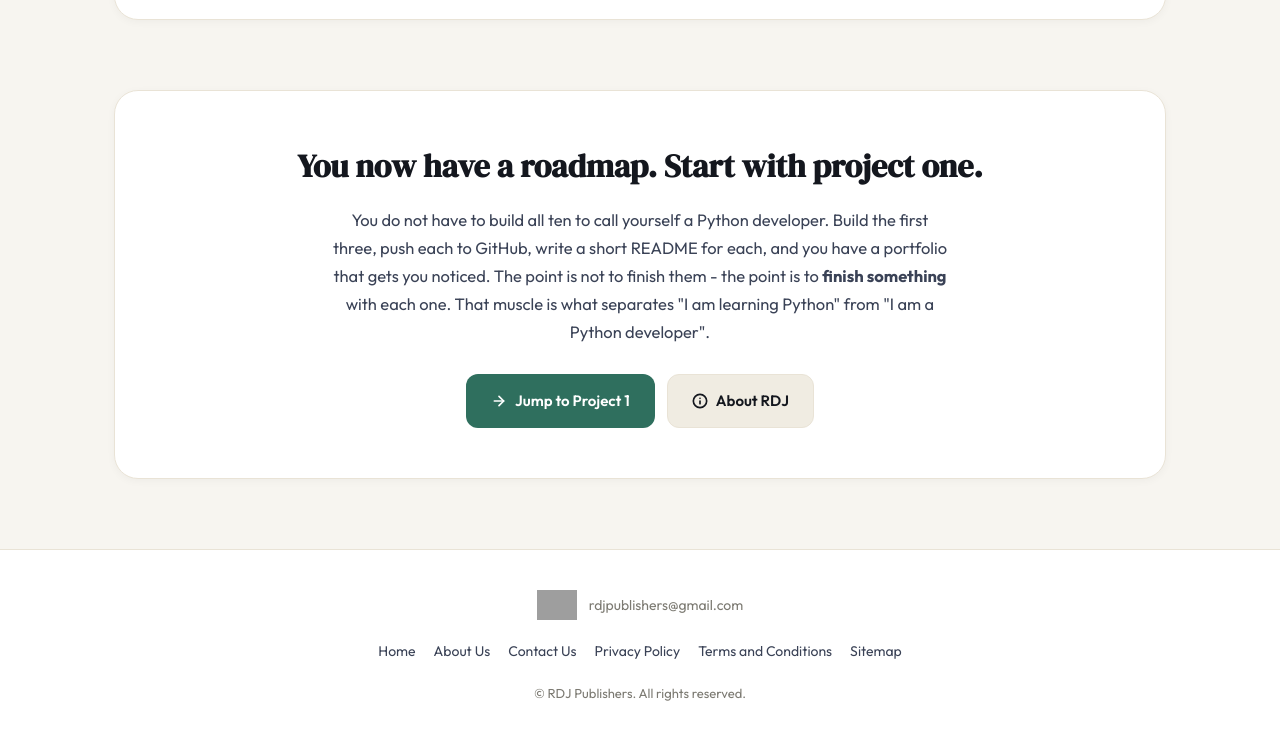
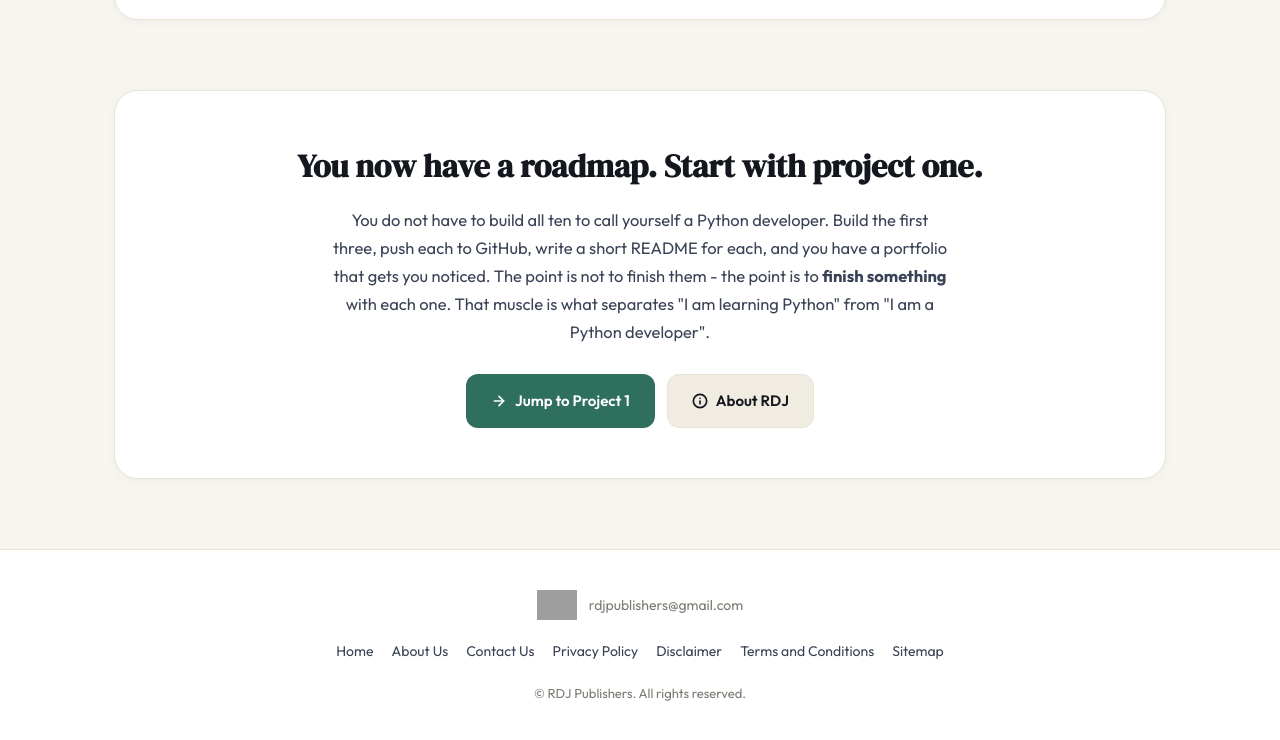
Before and after one commit to rdjpublishers/blogs, a plain HTML site: page Programming/top-10-python-projects-for-beginners/index.html in a window 1280 px wide. Shown: the part 9960-10700 px from the top of the page. Drawn offline with Linux system fonts and the light colour scheme; grey boxes are pictures that could not be loaded.

Commit message:
Add files via upload

```diff
--- a/Programming/top-10-python-projects-for-beginners/index.html
+++ b/Programming/top-10-python-projects-for-beginners/index.html
@@ -1998,6 +1998,7 @@ body.dark-mode .form-status.error { background: #3a2424; color: #d47979; }
       <a href="#about" class="nav-link" data-page="about">About Us</a>
       <a href="#contact" class="nav-link" data-page="contact">Contact Us</a>
       <a href="#privacy" class="nav-link" data-page="privacy">Privacy Policy</a>
+      <a href="https://rdjpublishers.com/disclaimer.html" target="_blank" rel="noopener">Disclaimer</a>
       <a href="#terms" class="nav-link" data-page="terms">Terms and Conditions</a>
       <a href="https://rdjpublishers.com/blogs/sitemap_blogs.xml" target="_blank" rel="noopener">Sitemap</a>
     </nav>
```
